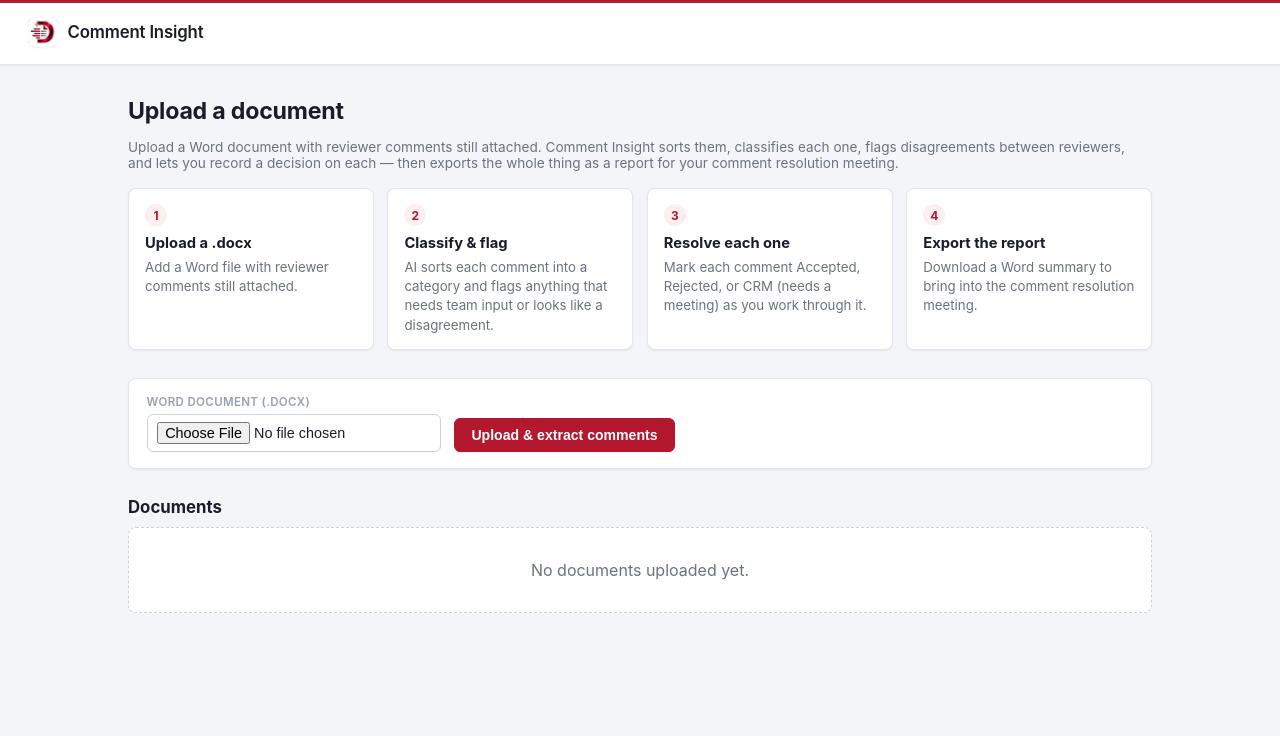
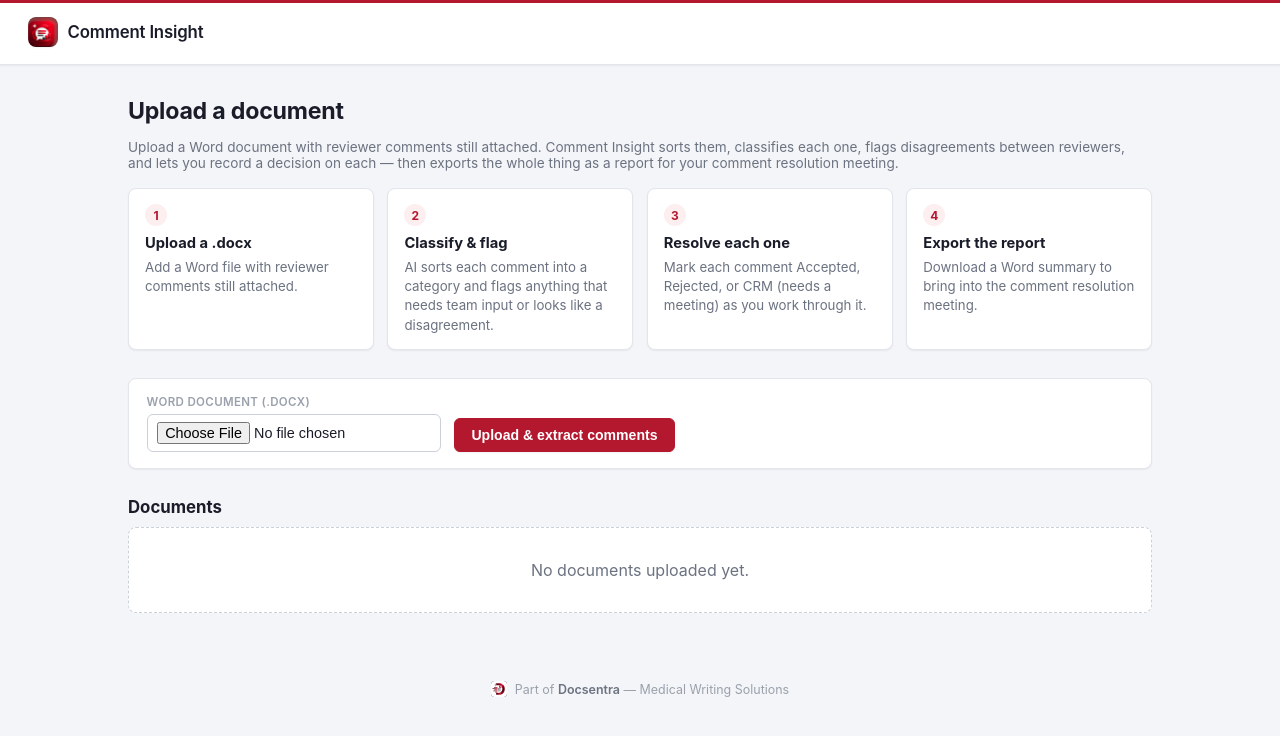
Before and after one commit to kwilkinson9/CommentInsight, a FastAPI app: page / in a window 1280 px wide. Shown: the top 736 px of the page. Run offline with FastAPI, Linux system fonts and the light colour scheme; data that the repository does not hold is empty.

Commit message:
Add Comment Insight's own icon; keep Docsentra visible in the footer
Comment Insight now has its own branding separate from the Docsentra
umbrella mark: extracted the app icon from the presentation mockup
(cropped out the gray backdrop, masked to a clean rounded square) and
use it for the header logo and favicon.

The Docsentra icon moves to a small footer credit ("Part of Docsentra
-- Medical Writing Solutions") on every page instead of disappearing,
per instructions to keep the umbrella brand visible somewhere.

Didn't use the wide wordmark banner image -- its dark background
doesn't fit anywhere in the current light UI; worth revisiting if a
dark-themed marketing page happens later.

Verified visually (header + footer render cleanly, icon holds up at
the small header/favicon size despite being a stylized 3D mockup
render rather than a flat vector export) and re-ran the full test
suite (50/50, template-only change).

Co-Authored-By: Claude Sonnet 5 <noreply@anthropic.com>
Claude-Session: https://claude.ai/code/session_0185uKDd9tAJhUkZUms3QXmS

```diff
--- a/app/templates/base.html
+++ b/app/templates/base.html
@@ -4,7 +4,7 @@
   <meta charset="utf-8">
   <meta name="viewport" content="width=device-width, initial-scale=1">
   <title>{% block title %}Comment Insight{% endblock %}</title>
-  <link rel="icon" type="image/png" href="/static/docsentra-icon.png">
+  <link rel="icon" type="image/png" href="/static/comment-insight-icon.png">
   <style>
     :root {
       --border: #e2e5eb;
@@ -69,6 +69,21 @@
       margin: 0 auto;
       padding: 2rem 1.75rem 3rem;
     }
+    footer {
+      display: flex;
+      align-items: center;
+      justify-content: center;
+      gap: 0.5rem;
+      padding: 1.25rem 1.75rem 2rem;
+      color: var(--muted-light);
+      font-size: 0.78rem;
+    }
+    footer img {
+      width: 16px;
+      height: 16px;
+      border-radius: 4px;
+    }
+    footer strong { color: var(--muted); font-weight: 600; }
     h1 { font-size: 1.45rem; margin: 0 0 0.3rem; letter-spacing: -0.01em; }
     h2 { font-size: 1.05rem; margin: 1.75rem 0 0.6rem; color: var(--text); }
     a { color: var(--accent); }
@@ -372,9 +387,13 @@
   </style>
 </head>
 <body>
-  <header><a href="/"><span class="logo-mark"><img src="/static/docsentra-icon.png" alt=""></span>Comment Insight</a></header>
+  <header><a href="/"><span class="logo-mark"><img src="/static/comment-insight-icon.png" alt=""></span>Comment Insight</a></header>
   <main>
     {% block content %}{% endblock %}
   </main>
+  <footer>
+    <img src="/static/docsentra-icon.png" alt="">
+    <span>Part of <strong>Docsentra</strong> &mdash; Medical Writing Solutions</span>
+  </footer>
 </body>
 </html>
```
Also changed, not shown: app/static/comment-insight-icon.png (added).
